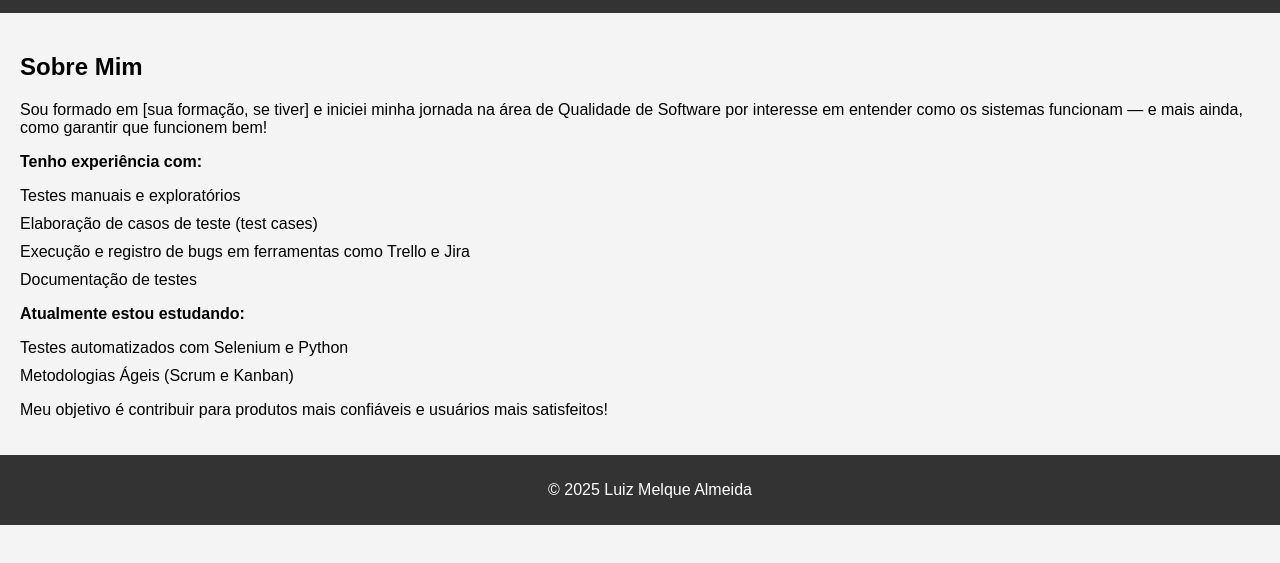
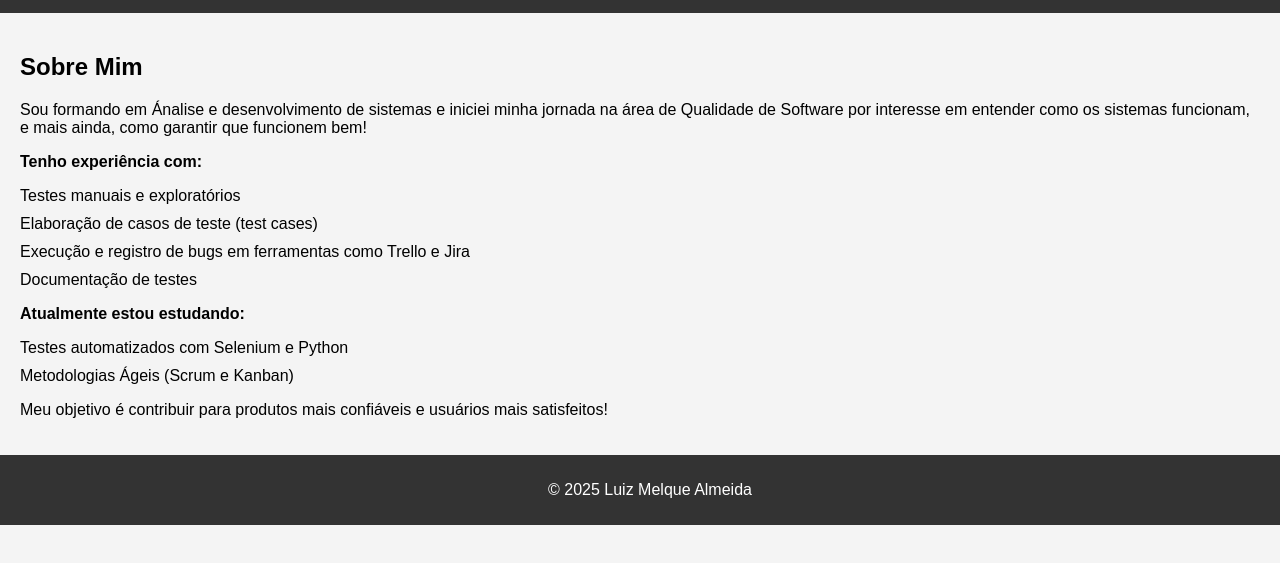
Before and after one commit to luizmelque/luizmelque.github.io, a plain HTML site: page sobre.html in a window 1280 px wide. Shown: the part 115-678 px from the top of the page. Drawn offline with Linux system fonts and the light colour scheme.

Commit message:
Update sobre.html

```diff
--- a/sobre.html
+++ b/sobre.html
@@ -19,7 +19,7 @@
     <main>
         <section>
 <h2>Sobre Mim</h2>
-<p>Sou formado em [sua formação, se tiver] e iniciei minha jornada na área de Qualidade de Software por interesse em entender como os sistemas funcionam — e mais ainda, como garantir que funcionem bem!</p>
+<p>Sou formando em Ánalise e desenvolvimento de sistemas e iniciei minha jornada na área de Qualidade de Software por interesse em entender como os sistemas funcionam, e mais ainda, como garantir que funcionem bem!</p>
 
 <p><strong>Tenho experiência com:</strong></p>
 <ul>
```
